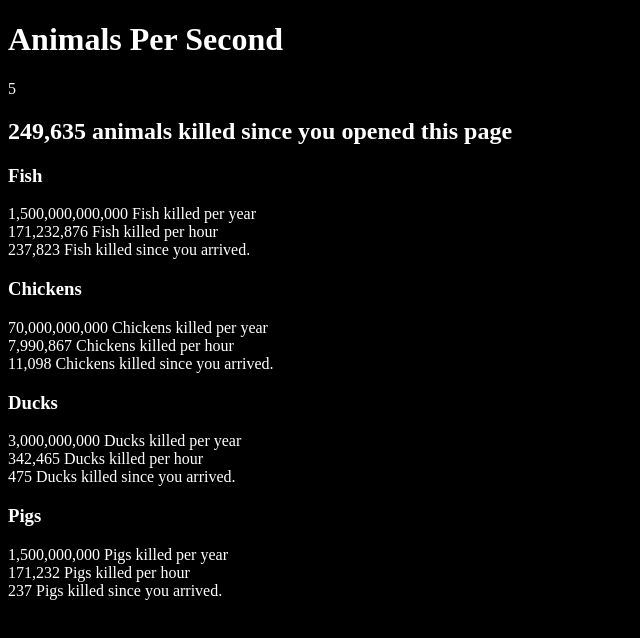
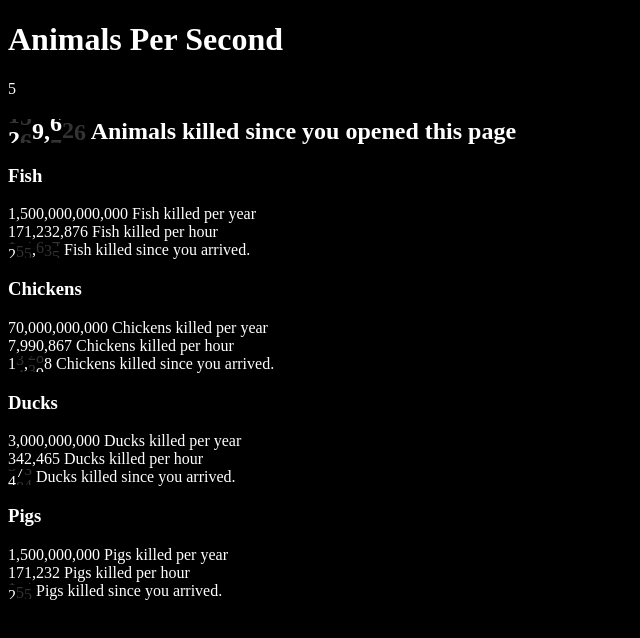
Before and after one commit to Mitcheljager/animalspersecond, a SvelteKit app: page / in a window 1280 px wide. Shown: the top 638 px of the page, without its empty margins (0-640 px from the left). Built offline with nearby package versions, Linux system fonts and the light colour scheme.

Commit message:
feat: Add rolling numbers

```diff
--- a/src/routes/+page.svelte
+++ b/src/routes/+page.svelte
@@ -4,8 +4,11 @@
 	import { numbersSinceArrival } from "$lib/stores/data"
 	import type { Animal } from "$lib/types/Animal"
 	import AnimalCounter from "./AnimalCounter.svelte"
+	import RollingNumber from "./RollingNumber.svelte"
 
 	const animals: Array<Animal> = sortAnimals()
+
+	const sum: number = $derived(Math.floor($numbersSinceArrival.reduce((a, b) => a + b, 0)))
 
 	function sortAnimals(): Array<Animal> {
 		return Object.values(Data).sort((a, b) => b.annually - a.annually)
@@ -19,11 +22,14 @@
 
 {$secondsSinceArrival}
 
-<h2>{Math.floor($numbersSinceArrival.reduce((a, b) => a + b, 0)).toLocaleString()} animals killed since you opened this page</h2>
+<h2><RollingNumber number={sum.toLocaleString()} /> Animals killed since you opened this page</h2>
 
 {#each animals as animal, index}
 	<AnimalCounter {index} {...animal} />
 {/each}
 
 <style lang="scss">
+	h2 {
+    --rolling-number-font-size: 1em;
+  }
 </style>
--- a/src/routes/AnimalCounter.svelte
+++ b/src/routes/AnimalCounter.svelte
@@ -1,6 +1,7 @@
 <script lang="ts">
 	import { numbersSinceArrival } from "$lib/stores/data"
 	import { secondsSinceArrival } from "$lib/stores/time"
+	import RollingNumber from "./RollingNumber.svelte"
 
   const {
     index = 0,
@@ -22,5 +23,11 @@
   <h3>{name}</h3>
   <div>{Math.floor(annually).toLocaleString()} {name} killed per year</div>
   <div>{Math.floor(hourly).toLocaleString()} {name} killed per hour</div>
-  <div>{Math.floor(sinceArrival).toLocaleString()} {name} killed since you arrived.</div>
+  <div><RollingNumber number={Math.floor(sinceArrival).toLocaleString()} /> {name} killed since you arrived.</div>
 </div>
+
+<style lang="scss">
+  div {
+    --rolling-number-font-size: 1em;
+  }
+</style>
--- /dev/null
+++ b/src/routes/RollingNumber.svelte
@@ -0,0 +1,24 @@
+<script lang="ts">
+	import RollingNumberDigit from "./RollingNumberDigit.svelte"
+
+  const {
+    number = ""
+  } = $props()
+
+  const digits: Array<string> = $derived(number.toString().split(""))
+</script>
+
+<div class="digits" aria-label="{number}%">
+  {#each digits as digit, i (digits.length - i)}
+    <RollingNumberDigit {digit} />
+  {/each}
+</div>
+
+<style lang="scss">
+  .digits {
+		display: inline-flex;
+		justify-content: center;
+		align-items: center;
+		overflow: hidden;
+	}
+</style>
--- /dev/null
+++ b/src/routes/RollingNumberDigit.svelte
@@ -0,0 +1,37 @@
+<script>
+	const {
+    digit = ""
+  } = $props()
+</script>
+
+<div class="wrapper" style:--digit={digit}>
+  {#if isNaN(parseInt(digit))}
+    {digit}
+  {:else}
+    {#each { length: 10 } as _, i}
+      <div class="digit" class:active={i.toString() === digit}>{i}</div>
+    {/each}
+  {/if}
+</div>
+
+<style lang="scss">
+  .wrapper {
+		display: inline-flex;
+		flex-direction: column;
+		height: var(--rolling-number-font-size, 12px);
+		transform: translateY(calc((var(--digit) * -1) * var(--rolling-number-font-size, 12px)));
+		transition: transform 250ms;
+		font-size: var(--rolling-number-font-size, 12px);
+		line-height: var(--rolling-number-font-size, 12px);
+		text-align: center;
+	}
+
+	.digit {
+    opacity: 0.2;
+		transition: opacity 100ms;
+
+    &.active {
+      opacity: 1
+    }
+	}
+</style>
```
